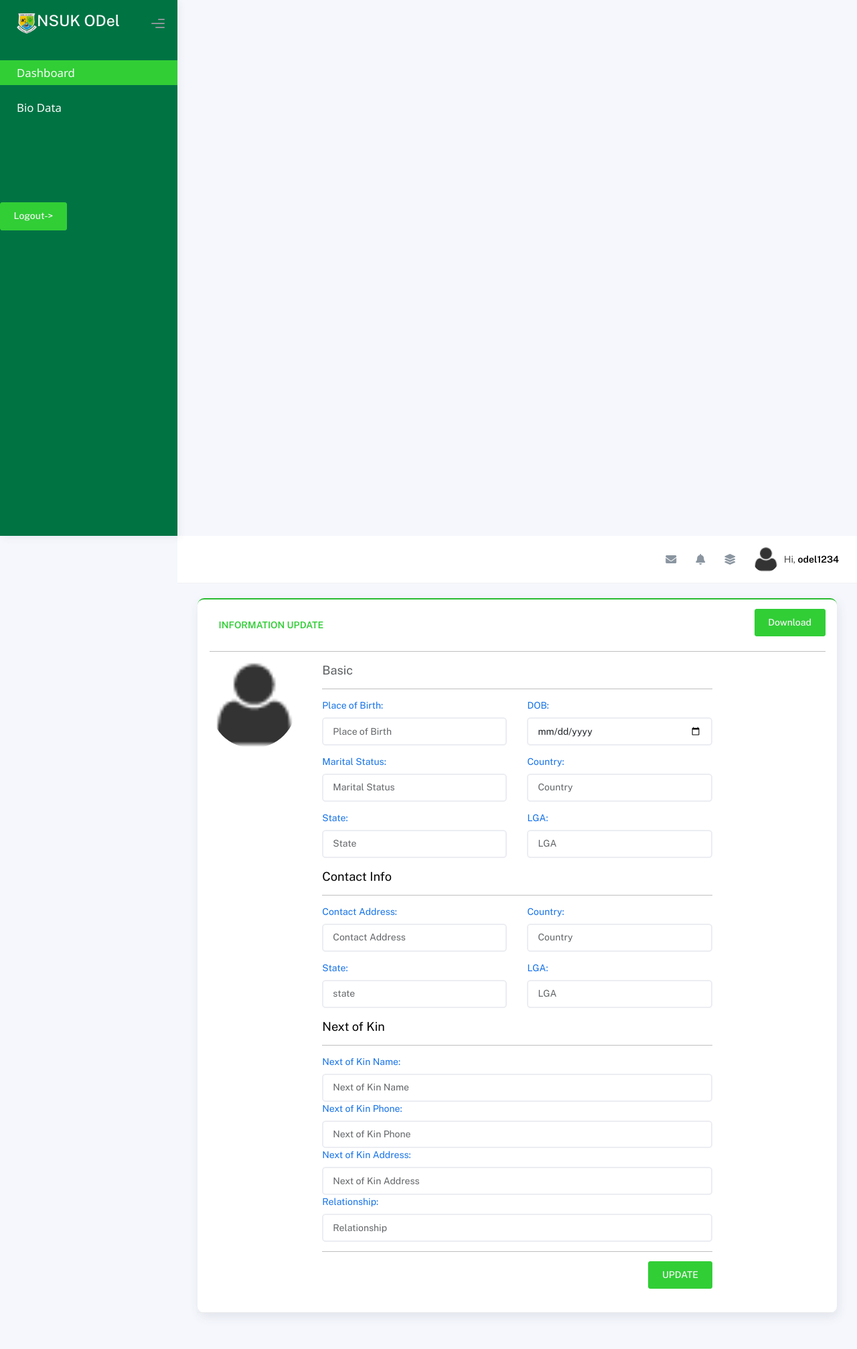
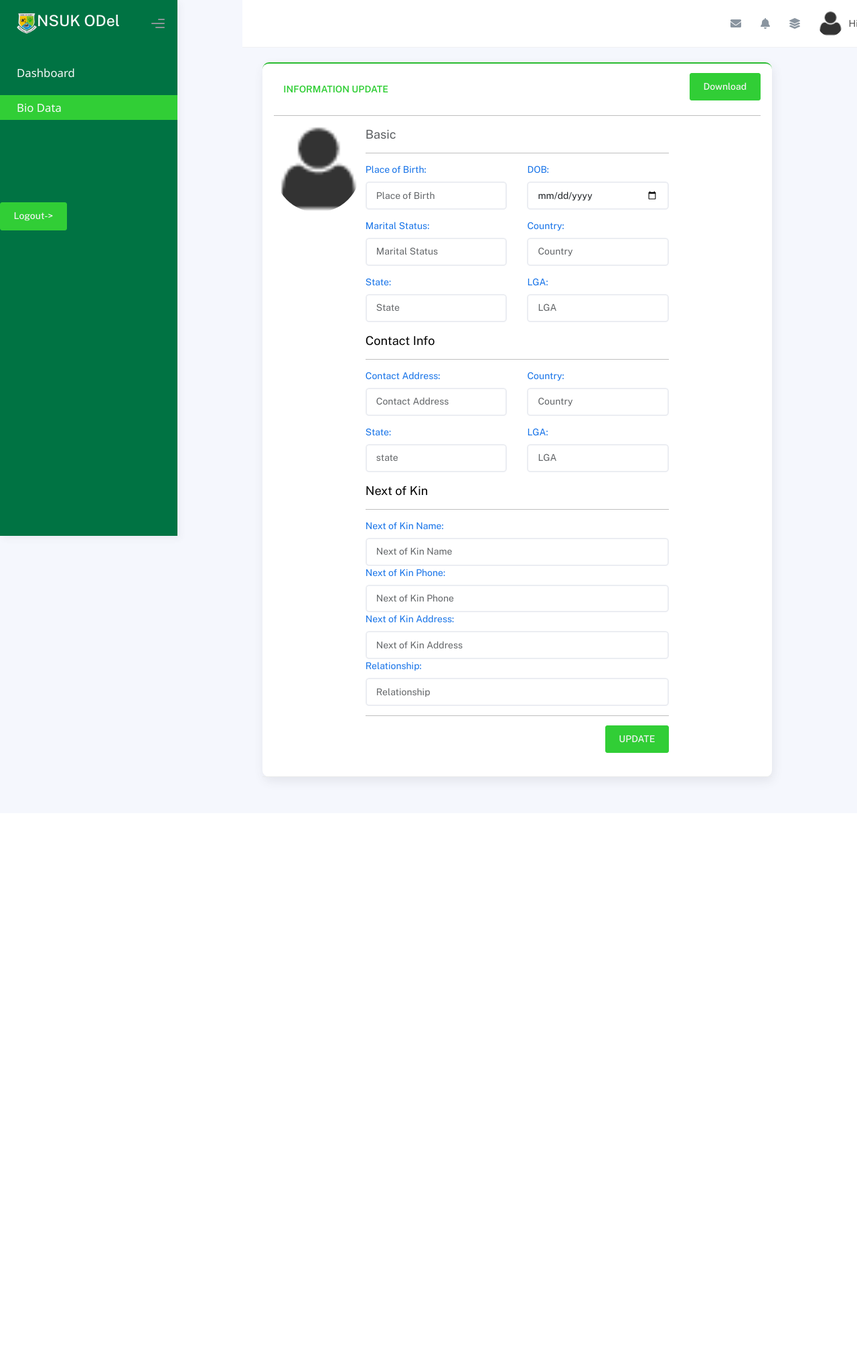
Before and after one commit to DamaMichaelYohanna/odel, a Django app: page /biodata in a window 1280 px wide. Shown: the whole page at 67% size. After the commit the page ends 1175 px from the top, so only its background shows below. Run offline with Django 3.2, Linux system fonts and the light colour scheme; a user stored in the database is signed in; data comes from the database, SQL or seed files in the repository; both versions use the stored data as it was after the commit; some libraries are stand-ins or nearby versions.

Commit message:
Dashboard base template

```diff
--- a/main/templates/main-dashboard/dashboard-base.html
+++ b/main/templates/main-dashboard/dashboard-base.html
@@ -100,7 +100,7 @@
     <div class="sidebar-wrapper scrollbar scrollbar-inner">
       <div class="sidebar-content">
         <ul class="nav nav-secondary">
-          <li class="nav-item btn-success">
+          <li class="nav-item">
                   <a href="{% url 'dashboard_page'%}">
                     <span class="sub-item text-light">Dashboard</span>
                   </a>
@@ -109,7 +109,6 @@
             <span class="sidebar-mini-icon">
               <i class="fa fa-ellipsis-h"></i>
             </span>
-            <!-- <h4 class="text-section">Components</h4> -->
           </li>
         {% if user.student.done_biodata %}
             {% if user.student.has_accepted %}
@@ -142,7 +141,7 @@
             {% endif %}
 
         {% else %}
-            <li class="nav-item ">
+            <li class="nav-item btn-biodata">
             <a href="{% url 'bio-data_form'%}">
               <span class="sub-item text-light">Bio Data</span>
             </a>
@@ -157,7 +156,6 @@
       </ul>
     </div>
   </div>
-</div>
     <!-- The Modal -->
 <div class="modal" id="myModal">
   <div class="modal-dialog modal-sm">
@@ -573,33 +571,16 @@
     <script src="{% static '/main/assets/js/setting-demo.js'%}"></script>
     <script src="{% static '/main/assets/js/demo.js'%}"></script>
     <script src="{% static '/main/assets/js/multi-step-form.js'%}"></script>
-    <script>
-      $("#lineChart").sparkline([102, 109, 120, 99, 110, 105, 115], {
-        type: "line",
-        height: "70",
-        width: "100%",
-        lineWidth: "2",
-        lineColor: "#177dff",
-        fillColor: "rgba(23, 125, 255, 0.14)",
-      });
 
-      $("#lineChart2").sparkline([99, 125, 122, 105, 110, 124, 115], {
-        type: "line",
-        height: "70",
-        width: "100%",
-        lineWidth: "2",
-        lineColor: "#f3545d",
-        fillColor: "rgba(243, 84, 93, .14)",
-      });
+ <script>
+   var curent = location.pathname;
+   $('.nav li a').each(function(){
+     var $this = $(this);
+     if ($this.attr('href').indexOf(curent) !==-1){
+       $this.addClass('btn-success')
+      }
+    });
 
-      $("#lineChart3").sparkline([105, 103, 123, 100, 95, 105, 115], {
-        type: "line",
-        height: "70",
-        width: "100%",
-        lineWidth: "2",
-        lineColor: "#ffa534",
-        fillColor: "rgba(255, 165, 52, .14)",
-      });
     </script>
   </body>
 </html>
```
Also changed, not shown: db.sqlite3.
